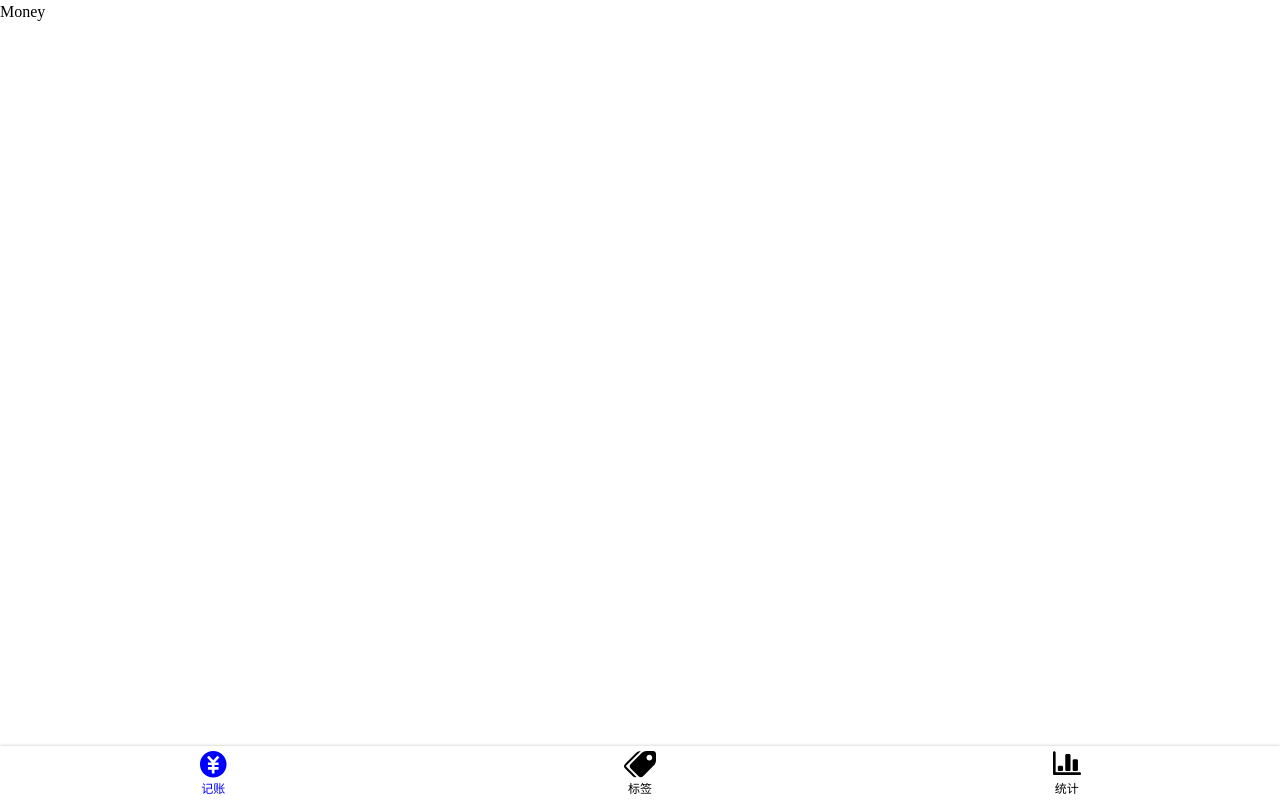
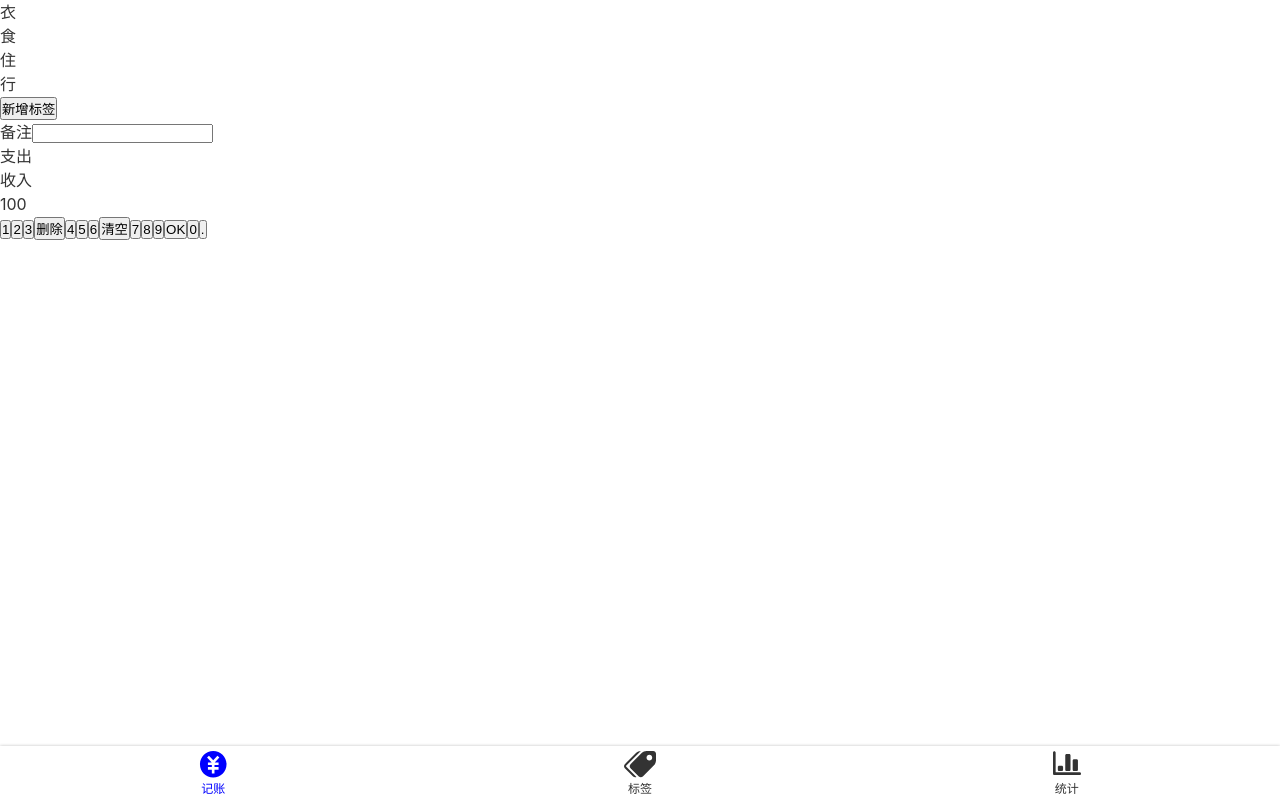
Before and after one commit to yuizhixiaocaiji/echarts-demo-1, a Vue app: page /#/money in a window 1280 px wide. Built offline with nearby package versions, Linux system fonts and the light colour scheme.

Commit message:
添加全局样式和全局变量

```diff
--- a/src/App.vue
+++ b/src/App.vue
@@ -1,43 +1,18 @@
 <template >
-  <div >
+  <div id="app" >
     <router-view />
   </div >
 </template >
 
 <style lang="scss" >
-* {
-  margin: 0;
-  padding: 0;
-  box-sizing: border-box;
-}
+@import "~@/assets/style/reset.scss";
+@import "~@/assets/style/helper.scss";
 
 body {
-  line-height: 1.5;
-}
-
-a {
-  text-decoration: none;
-  color: inherit;
-}
-
-#app {
-  font-family: Avenir, Helvetica, Arial, sans-serif;
   -webkit-font-smoothing: antialiased;
   -moz-osx-font-smoothing: grayscale;
-  text-align: center;
-  color: #2c3e50;
-}
-
-#nav {
-  padding: 30px;
-
-  a {
-    font-weight: bold;
-    color: #2c3e50;
-
-    &.router-link-exact-active {
-      color: #42b983;
-    }
-  }
+  color: #333;
+  line-height: 1.5;
+  font-family: $font-hei;
 }
 </style >
--- /dev/null
+++ b/src/assets/style/helper.scss
@@ -0,0 +1,4 @@
+$font-hei: -apple-system, "Helvetica Neue", Helvetica, "Nimbus Sans L", Arial, "Liberation Sans", "PingFang SC", "Hiragino Sans GB", "Source Han Sans CN", "Source Han Sans SC", "Microsoft YaHei", "Wenquanyi Micro Hei", "WenQuanYi Zen Hei", "ST Heiti", SimHei, "WenQuanYi Zen Hei Sharp", sans-serif;
+$font-kai: Baskerville, Georgia, "Liberation Serif", "Kaiti SC", STKaiti, "AR PL UKai CN", "AR PL UKai HK", "AR PL UKai TW", "AR PL UKai TW MBE", "AR PL KaitiM GB", KaiTi, KaiTi_GB2312, DFKai-SB, "TW\-Kai", serif;
+$font-song: Georgia, "Nimbus Roman No9 L", "Songti SC", STSong, "AR PL New Sung", "AR PL SungtiL GB", NSimSun, SimSun, "TW\-Sung", "WenQuanYi Bitmap Song", "AR PL UMing CN", "AR PL UMing HK", "AR PL UMing TW", "AR PL UMing TW MBE", PMingLiU, MingLiU, serif;
+$color-highlight: blue;
--- /dev/null
+++ b/src/assets/style/reset.scss
@@ -0,0 +1,10 @@
+* {
+  margin: 0;
+  padding: 0;
+  box-sizing: border-box;
+}
+
+a {
+  text-decoration: none;
+  color: inherit;
+}
--- a/src/components/Nav.vue
+++ b/src/components/Nav.vue
@@ -25,6 +25,8 @@
 </script >
 
 <style lang="scss" scoped >
+@import "~@/assets/style/helper.scss";
+
 nav {
   display: flex;
   box-shadow: 0 0 3px rgba(0, 0, 0, 0.25);
@@ -46,7 +48,7 @@
   }
 
   > .item.selected {
-    color: blue;
+    color: $color-highlight;
   }
 }
 
--- a/src/views/Money.vue
+++ b/src/views/Money.vue
@@ -1,5 +1,48 @@
 <template >
-  <Layout ><p >Money</p ></Layout >
+  <Layout >
+    <div class="tags" >
+      <ul class="current" >
+        <li >衣</li >
+        <li >食</li >
+        <li >住</li >
+        <li >行</li >
+      </ul >
+      <div class="new" >
+        <button >新增标签</button >
+      </div >
+    </div >
+    <div >
+      <label class="notes" >
+        <span >备注</span >
+        <input type="text" >
+      </label >
+    </div >
+    <div >
+      <ul class="types" >
+        <li class="selected" >支出</li >
+        <li >收入</li >
+      </ul >
+    </div >
+    <div class="number pad" >
+      <div class="output" >100</div >
+      <div class="buttons" >
+        <button >1</button >
+        <button >2</button >
+        <button >3</button >
+        <button >删除</button >
+        <button >4</button >
+        <button >5</button >
+        <button >6</button >
+        <button >清空</button >
+        <button >7</button >
+        <button >8</button >
+        <button >9</button >
+        <button >OK</button >
+        <button >0</button >
+        <button >.</button >
+      </div >
+    </div >
+  </Layout >
 </template >
 
 <script lang="ts" >
@@ -7,3 +50,7 @@
   name: 'money',
 };
 </script >
+
+<style lang="scss" scoped >
+@import "~@/assets/style/helper.scss";
+</style >
```
